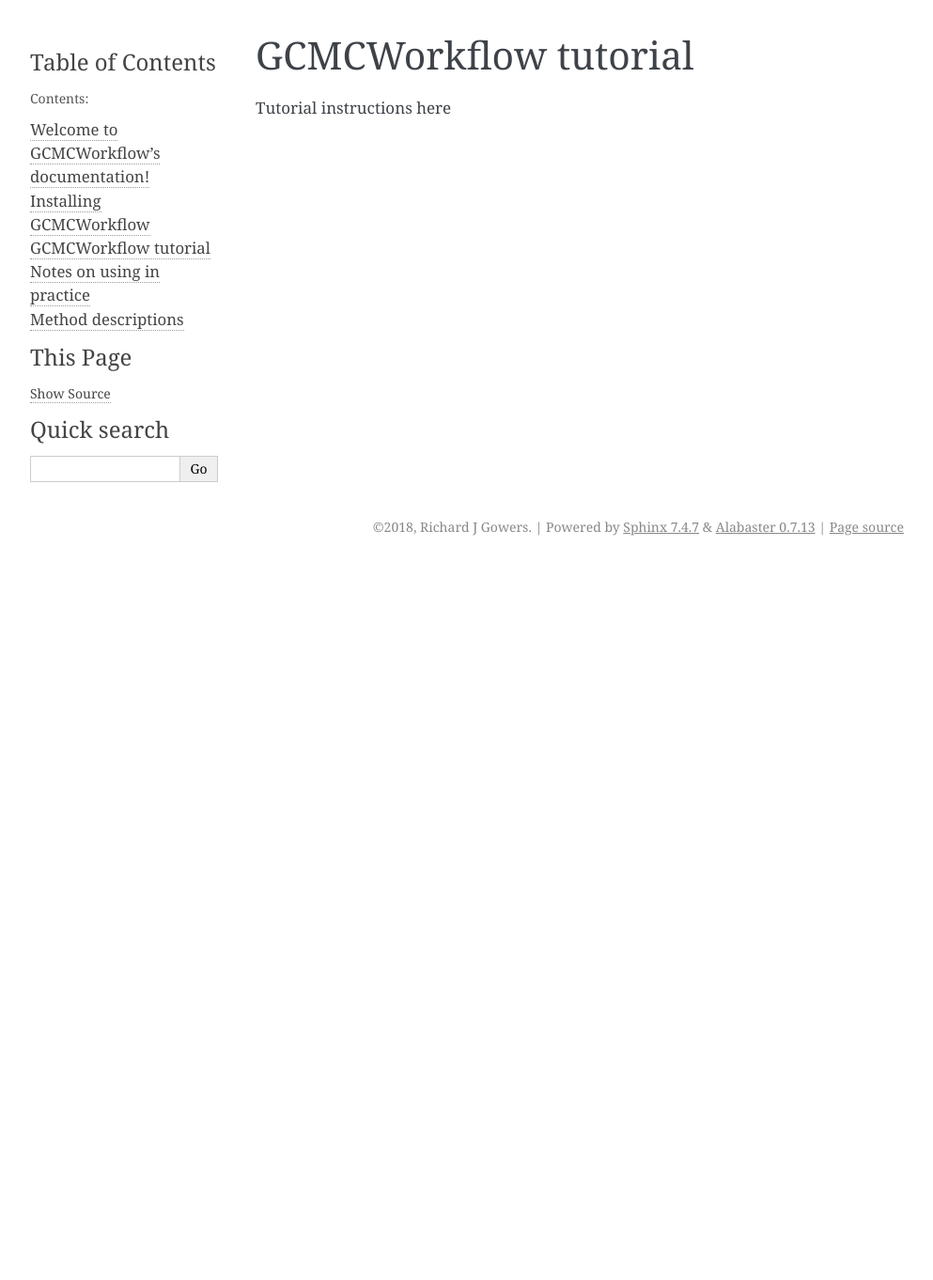
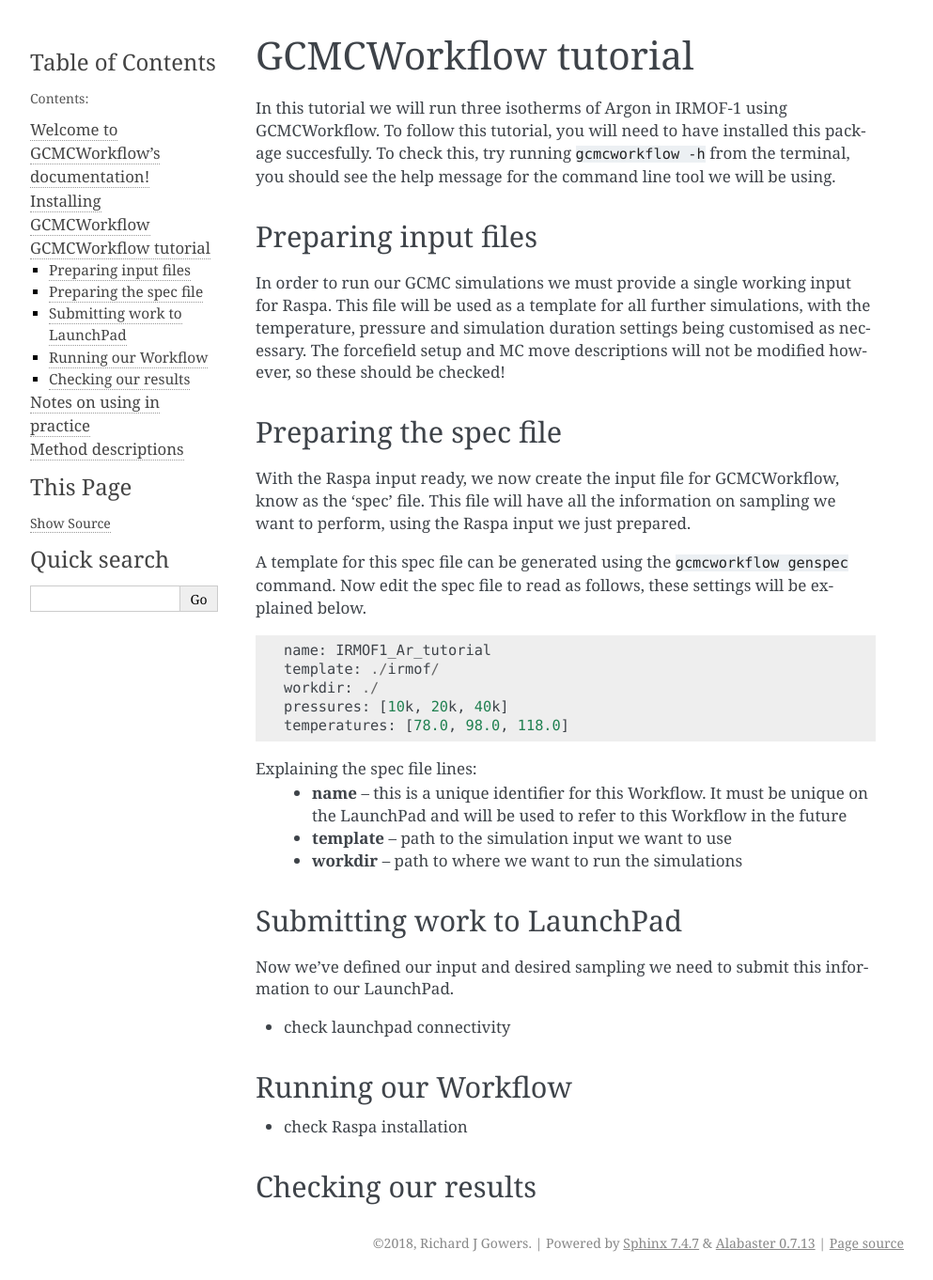
Before and after one commit to richardjgowers/GCMCworkflow, a Sphinx documentation site: the page built from docs/tutorial.rst, in a window 1280 px wide. Shown: the whole page at 94% size, without its empty margins (148-1141 px from the left). Built offline with Sphinx 7.4.7, drawn with Linux system fonts in a browser that asks for light colours; before the commit the page ends 900 px from its top, so only the background shows below that.

Commit message:
tutorial work

```diff
--- a/docs/index.rst
+++ b/docs/index.rst
@@ -5,6 +5,9 @@
 
 Welcome to GCMCWorkflow's documentation!
 ========================================
+
+Welcome to the documentation for GCMCWorkflow, a package
+for automating Grand Canonical Monte Carlo sampling of porous materials.
 
 .. toctree::
    :maxdepth: 2
--- a/docs/tutorial.rst
+++ b/docs/tutorial.rst
@@ -1,4 +1,68 @@
 GCMCWorkflow tutorial
 =====================
 
-Tutorial instructions here
+In this tutorial we will run three isotherms of Argon in IRMOF-1 using
+GCMCWorkflow.
+To follow this tutorial, you will need to have installed this package
+succesfully.
+To check this, try running ``gcmcworkflow -h`` from the terminal,
+you should see the help message for the command line tool we will
+be using.
+
+
+Preparing input files
+"""""""""""""""""""""
+
+In order to run our GCMC simulations we must provide a single working
+input for Raspa.
+This file will be used as a template for all further simulations,
+with the temperature, pressure and simulation duration settings
+being customised as necessary.
+The forcefield setup and MC move descriptions will not be modified however,
+so these should be checked!
+
+
+Preparing the spec file
+"""""""""""""""""""""""
+
+With the Raspa input ready, we now create the input file for GCMCWorkflow,
+know as the 'spec' file.
+This file will have all the information on sampling we want to perform,
+using the Raspa input we just prepared.
+
+A template for this spec file can be generated using the
+``gcmcworkflow genspec`` command.
+Now edit the spec file to read as follows,
+these settings will be explained below.
+
+::
+
+  name: IRMOF1_Ar_tutorial
+  template: ./irmof/
+  workdir: ./
+  pressures: [10k, 20k, 40k]
+  temperatures: [78.0, 98.0, 118.0]
+
+Explaining the spec file lines:
+ - **name** -- this is a unique identifier for this Workflow. It must be
+   unique on the LaunchPad and will be used to refer to this Workflow
+   in the future
+ - **template** -- path to the simulation input we want to use
+ - **workdir** -- path to where we want to run the simulations
+
+
+Submitting work to LaunchPad
+""""""""""""""""""""""""""""
+
+Now we've defined our input and desired sampling
+we need to submit this information to our LaunchPad.
+
+- check launchpad connectivity
+
+Running our Workflow
+""""""""""""""""""""
+
+- check Raspa installation
+
+Checking our results
+""""""""""""""""""""
```
Also changed, not shown: other parts of docs/index.rst (+0 -3 lines).
